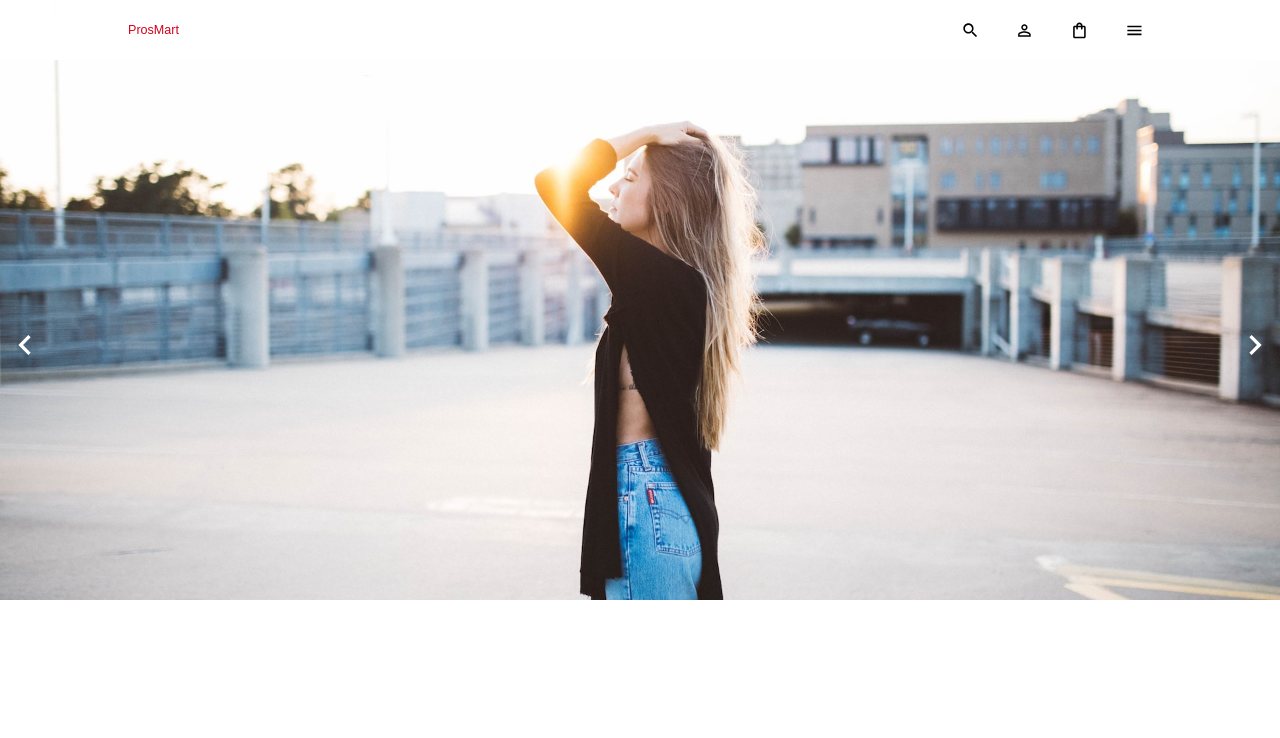
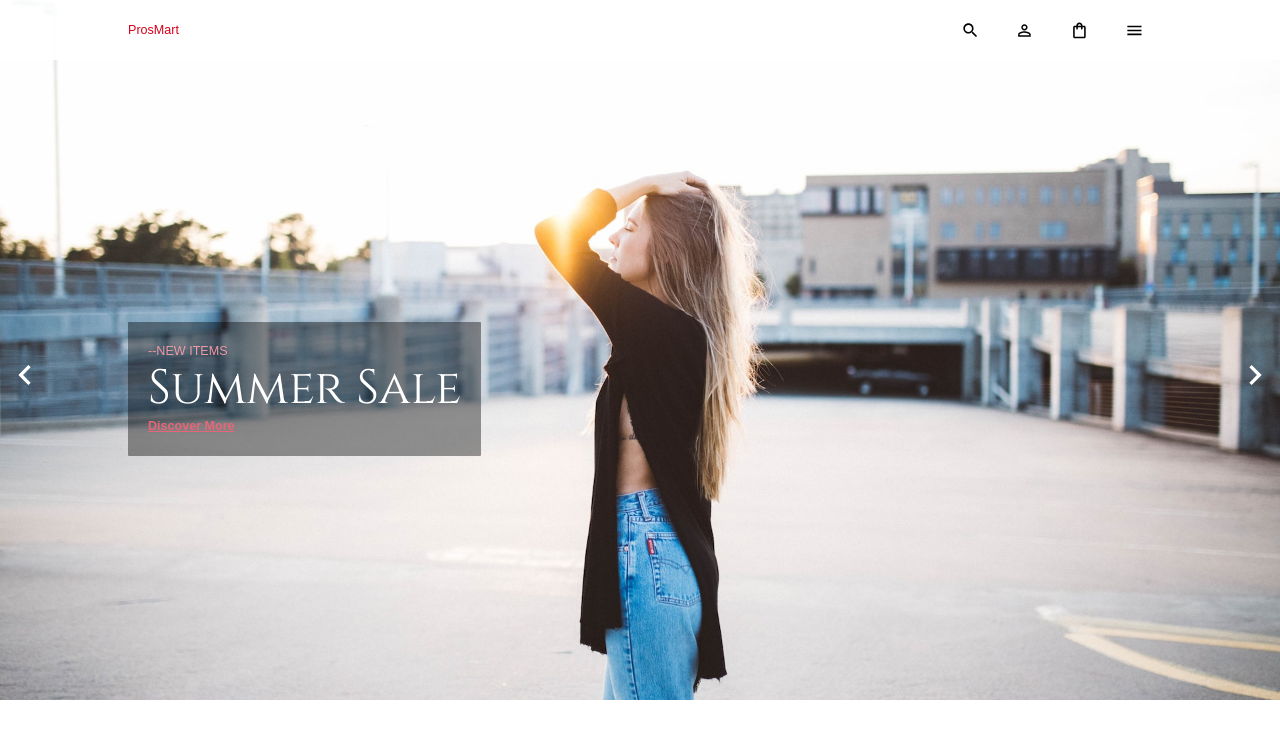
Before and after one commit to Aamr-mohamed/ProsMart, a React (Create React App) app: page / in a window 1280 px wide. Shown: the top 738 px of the page. Built offline with nearby package versions, Linux system fonts and the light colour scheme; a web font is replaced by a local one.

Commit message:
finished the main carousel

```diff
--- a/src/scenes/home/MainCarousel.tsx
+++ b/src/scenes/home/MainCarousel.tsx
@@ -5,6 +5,7 @@
 import NavigateNextIcon from "@mui/icons-material/NavigateNext";
 
 // Importing types for require.context
+// from stackoverflow and chatgpt
 declare const require: {
   context(
     path: string,
@@ -76,13 +77,35 @@
             src={texture}
             alt={`carousel-${index}`}
             style={{
-              height: "600px",
+              height: "700px",
               width: "100%",
               objectFit: "cover",
               backgroundAttachment: "fixed",
             }}
           />
-          <Box color="white" padding="20px"></Box>
+          <Box
+            color="white"
+            padding="20px"
+            borderRadius="1px"
+            textAlign="left"
+            bgcolor="rgb(0,0,0,0.4)"
+            position="absolute"
+            top="46%"
+            left={isNonMobile ? "10%" : "0"}
+            right={isNonMobile ? undefined : "0"}
+            margin={isNonMobile ? undefined : "0 auto"}
+            maxWidth={isNonMobile ? undefined : "240px"}
+          >
+            <Typography color="#ef99a4">--NEW ITEMS</Typography>
+            <Typography variant="h1">Summer Sale</Typography>
+            <Typography
+              fontWeight="bold"
+              color="#e66677"
+              sx={{ textDecoration: "underline" }}
+            >
+              Discover More
+            </Typography>
+          </Box>
         </Box>
       ))}
     </Carousel>
```
